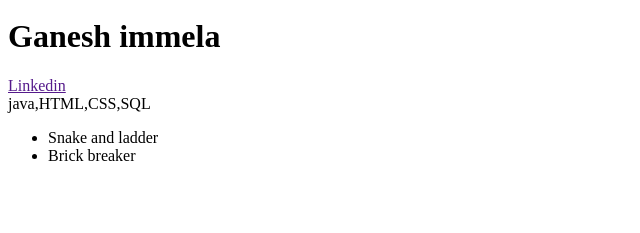
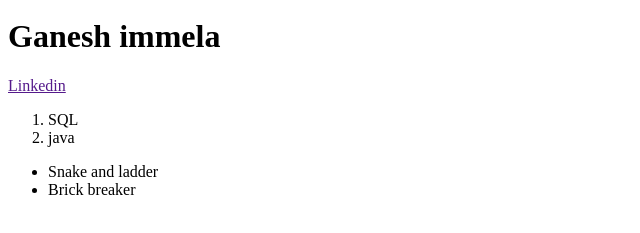
Before and after one commit to acciojob/portfolio-page-Ganesh2048, a website: page main.html in a window 1280 px wide. Shown: the part 29-262 px from the top of the page, without its empty margins (0-640 px from the left). Drawn offline with Linux system fonts and the light colour scheme.

Commit message:
created a submission

```diff
--- a/main.html
+++ b/main.html
@@ -14,7 +14,10 @@
 	<h1>Ganesh immela</h1>
 	<a href="">Linkedin</a>
 	<section id="skills">
-		java,HTML,CSS,SQL
+		<ol>
+			<li>SQL</li>
+			<li>java</li>
+		</ol>
 	</section>
 <section id="projects">
 	<ul>
```
